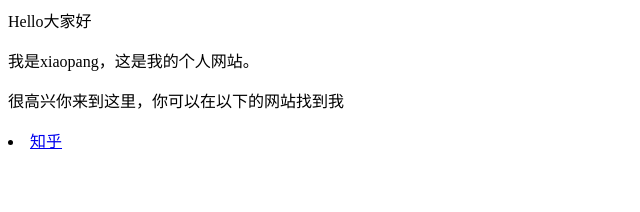
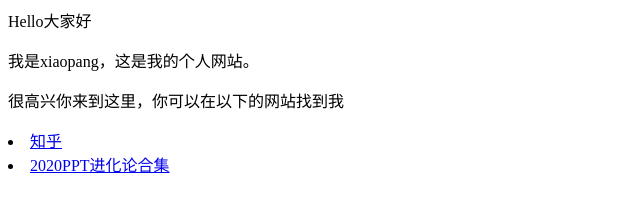
Before and after one commit to pangjqqq/pangjqqq.github.io, a plain HTML site: page index.html in a window 1280 px wide. Shown: the whole page, without its empty margins (0-640 px from the left). Drawn offline with Linux system fonts and the light colour scheme.

Commit message:
Update index.html

```diff
--- a/index.html
+++ b/index.html
@@ -4,3 +4,4 @@
 
 <u1>
  <li><a href="https://www.zhihu.com/people/jin-mu-53-36">知乎</a></li></u1>
+ <li><a href="https://mp.weixin.qq.com/s/M68E4j4UlrZSk_EUCy4QEw">2020PPT进化论合集</a></li></u1>
```
